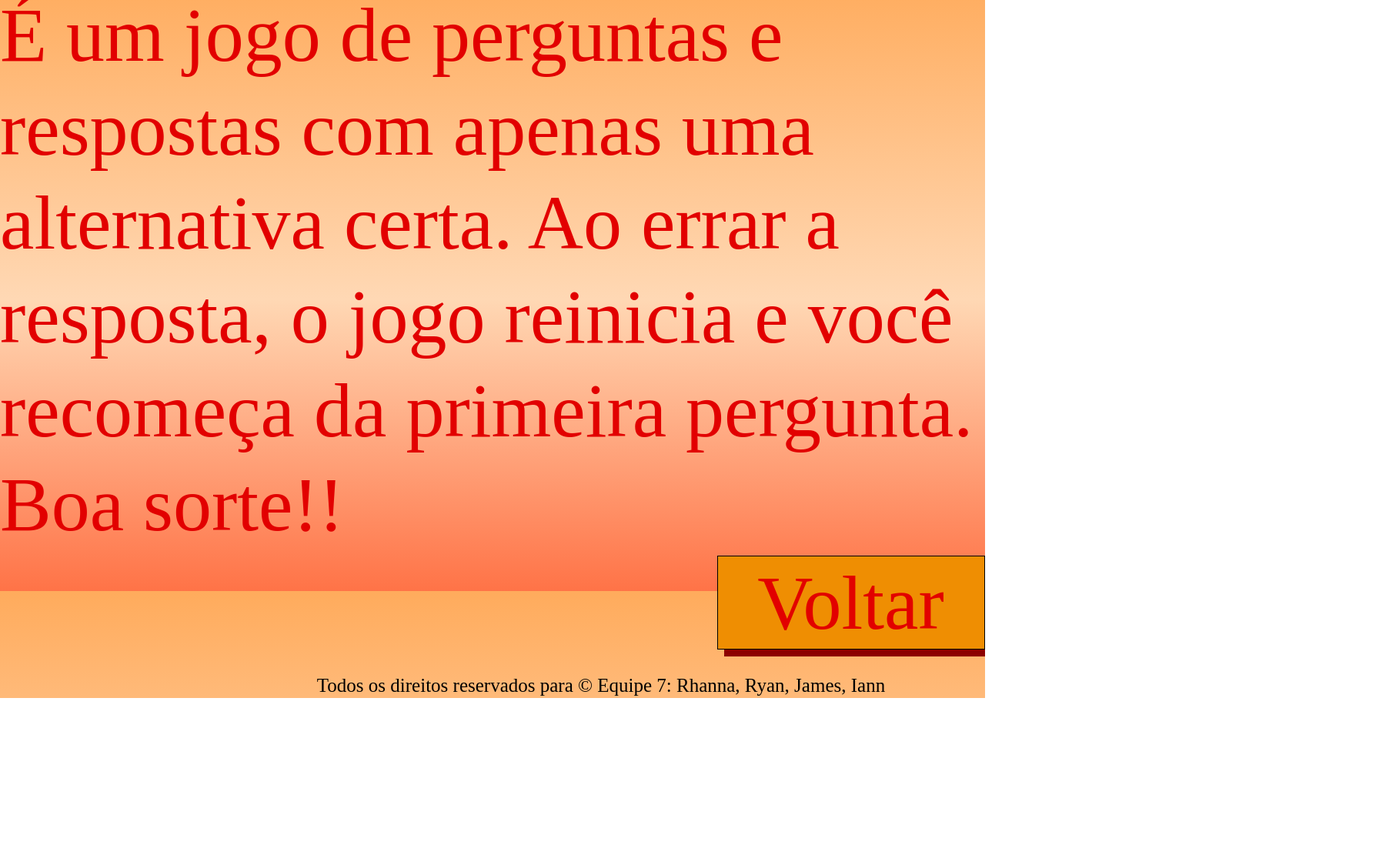
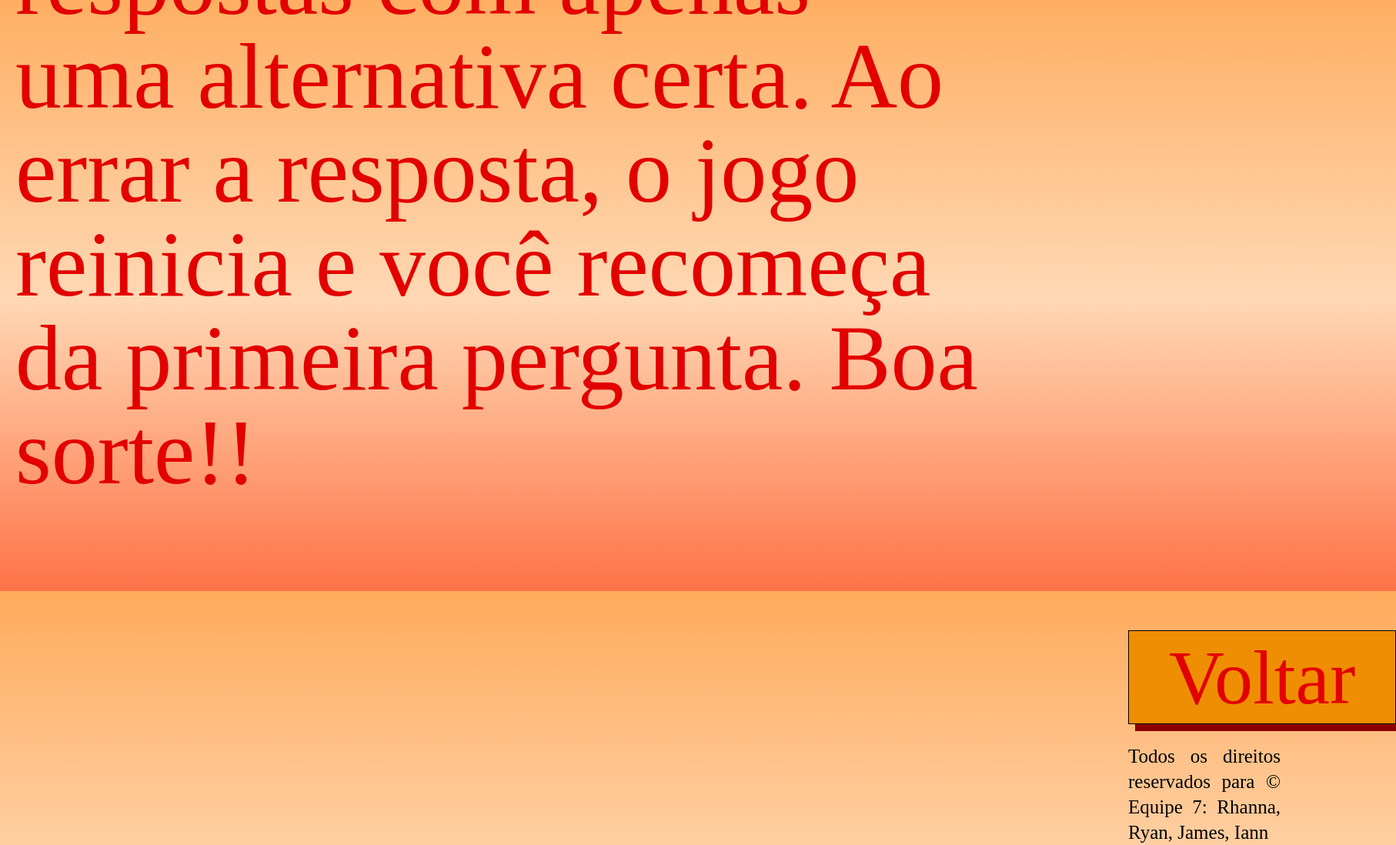
Before and after one commit to DropperDEV/projeto-plano-de-carreira-col-gio, a plain HTML site: page instrution.html in a window 1280 px wide. Shown: the part 32-1130 px from the top of the page at 77% size, 1814 px wide, since content can reach past the window. Before the commit the page ends 939 px from the top, so only its background shows below. Drawn offline with Linux system fonts and the light colour scheme; a web font is replaced by a local one.

Commit message:
create Instruction

```diff
--- /dev/null
+++ b/css/components.css/exit.css
@@ -0,0 +1,6 @@
+.exit{
+    display: flex;
+    flex-direction: column;
+    margin-left: 2000px;
+    margin-top: 150px;
+}
--- a/css/components.css/rights.css
+++ b/css/components.css/rights.css
@@ -10,6 +10,7 @@
 }
 
 .rights-2{
+    display: inline-block;
     font-family: 'Joti One';
     font-style: normal;
     font-weight: 400;
@@ -17,5 +18,5 @@
     line-height: 33px;
     text-align: justify;
     color: #000000;
-    margin-left: 282px;
+    margin-right: 150px;
 }
--- a/css/components.css/subtitle.css
+++ b/css/components.css/subtitle.css
@@ -22,12 +22,8 @@
     font-weight: 400;
     font-size: 128px;
     line-height: 156px;
-
-
-    display: flex;
     align-items: center;
     text-align: center;
-
     background: linear-gradient(180deg, #E20000 0%, #C90202 100%);
     -webkit-background-clip: text;
     -webkit-text-fill-color: transparent;
--- a/css/index.css
+++ b/css/index.css
@@ -17,3 +17,21 @@ a, p, h2{
     font-size: 100px;
     line-height: 122px;
 }
+
+.text{
+    display: flex;
+    flex-direction: column;
+    margin-bottom: 10px;
+    margin-left: 20px;
+}
+
+.text .text-1{
+    display: inline;
+    color: #E20000;
+    font-family: 'Jolly Lodger';
+    font-style: normal;
+    font-weight: 400;
+    font-size: 120px;
+    line-height: 122px;
+    text-justify: inter-word;
+}
--- a/instrution.html
+++ b/instrution.html
@@ -19,22 +19,26 @@
     <link rel="stylesheet" href="css/components.css/menu.css">
     <link rel="stylesheet" href="css/components.css/wing.css">
     <link rel="stylesheet" href="css/components.css/rights.css">
+    <link rel="stylesheet" href="css/components.css/exit.css">
 
 
     <title></title>
 </head>
 <body>
-    <section>
+    <div class="text">
         <h1 class="subtitle-2">Instruções</h1>
-        <h2 >É um jogo de perguntas e respostas com apenas uma alternativa certa.
+
+            <h2 class="text-1">É um jogo de perguntas e respostas com apenas uma alternativa certa.
             Ao errar a resposta, o jogo reinicia e você recomeça da primeira pergunta.
             Boa sorte!!</h2>
 
-    </section>
+        </div>
     <div class="option-2">
-        <a class="button" href="./index.html">Voltar</a>
 
     </div>
-    <p class="rights-2">Todos os direitos reservados para © Equipe 7: Rhanna, Ryan, James, Iann</p>
+    <div class="exit">
+        <a class="button" href="./index.html">Voltar</a>
+        <p class="rights-2">Todos os direitos reservados para © Equipe 7: Rhanna, Ryan, James, Iann</p>
+    </div>
 </body>
 </html>
```
Also changed, not shown: index.html (+1 -0 lines).
